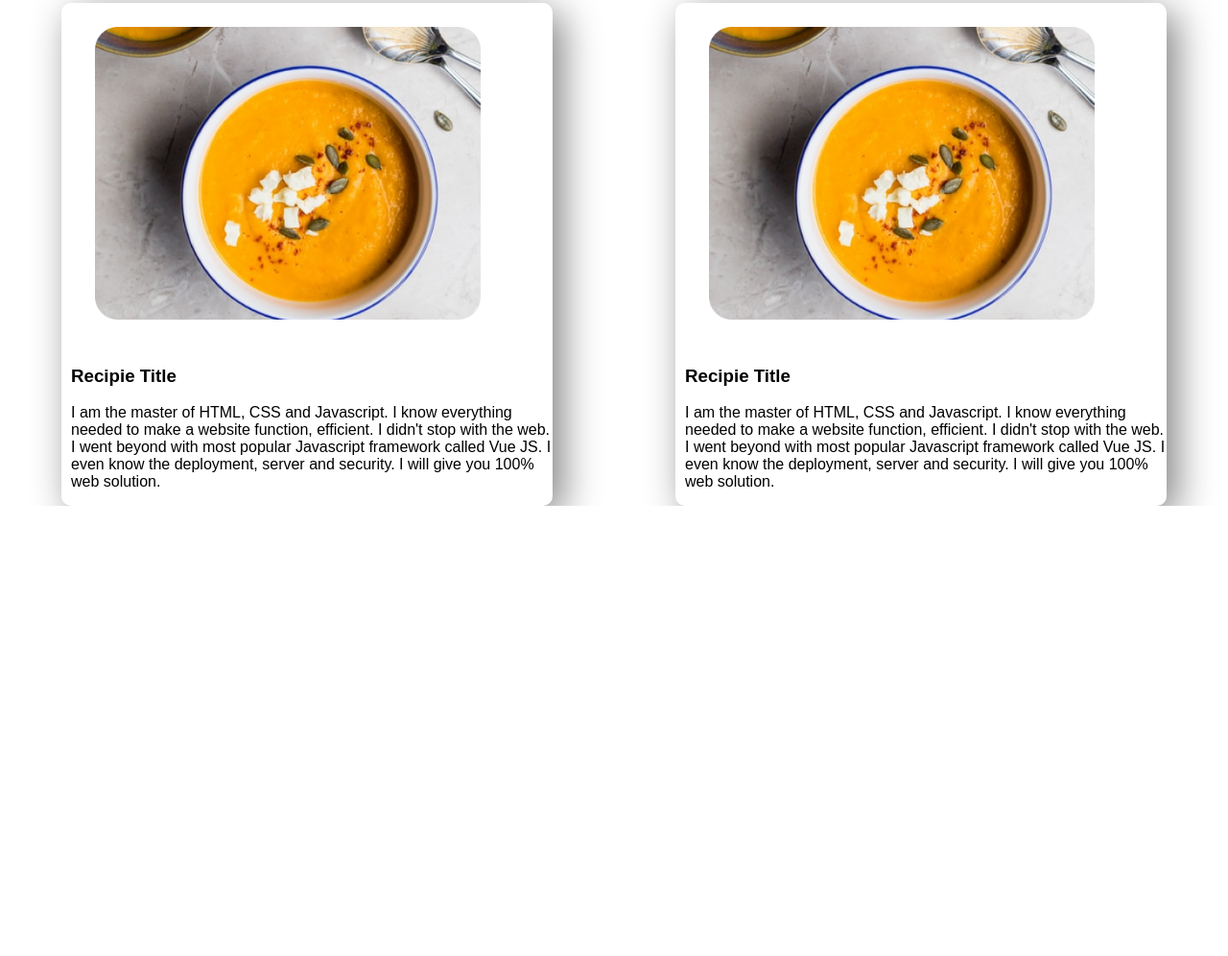
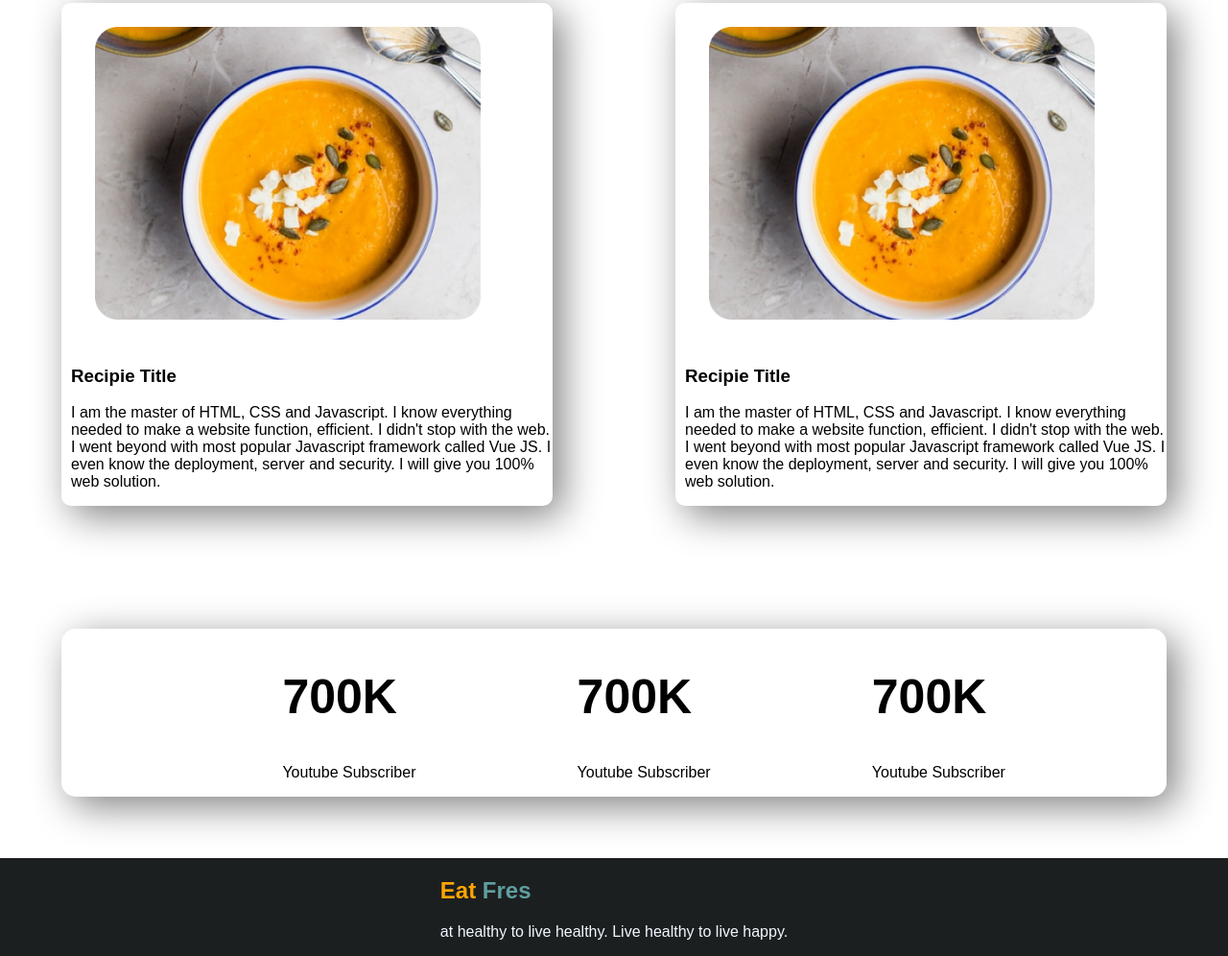
Before and after one commit to 60450sagor/eat-healthy, a plain HTML site: page index.html in a window 1280 px wide. Shown: the part 1288-2284 px from the top of the page at 96% size. Before the commit the page ends 1815 px from the top, so only its background shows below. Drawn offline with Linux system fonts and the light colour scheme.

Commit message:
lsat futter sdded

```diff
--- a/index.html
+++ b/index.html
@@ -79,5 +79,29 @@
         </div>
       </div>
     </section>
+    <section class="mit-class">
+      <div class="dive-one">
+        <h1>700K</h1>
+        <p>Youtube Subscriber</p>
+      </div>
+      <div class="dive-two">
+        <h1>700K</h1>
+        <p>Youtube Subscriber</p>
+      </div>
+      <div class="dive-three">
+        <h1>700K</h1>
+        <p>Youtube Subscriber</p>
+      </div>
+    </section>
+    <section class="over-all-class">
+      <div class="futter-text">
+        <div class="end-class">
+          <h2 id="org-color">Eat <span class="rcp-color">Fres</span></h2>
+          <p class="p-color">
+            at healthy to live healthy. Live healthy to live happy.
+          </p>
+        </div>
+      </div>
+    </section>
   </body>
 </html>
--- a/style.css
+++ b/style.css
@@ -50,3 +50,37 @@ h1 {
   width: 80%;
   padding: 5%;
 }
+.mit-class {
+  width: 90%;
+  display: flex;
+  margin-left: 5%;
+  margin-top: 10%;
+  margin-bottom: 5%;
+  border-radius: 15px;
+  box-shadow: 10px 10px 40px gray;
+}
+.dive-one {
+  width: 33.3%;
+  margin-left: 20%;
+}
+.dive-two {
+  width: 33.3%;
+}
+.dive-three {
+  width: 33.3%;
+}
+.over-all-class {
+  display: flex;
+  justify-content: center;
+  align-items: center;
+  background-color: rgb(28, 31, 31);
+}
+#org-color {
+  color: orange;
+}
+.rcp-color {
+  color: cadetblue;
+}
+.p-color {
+  color: aliceblue;
+}
```
